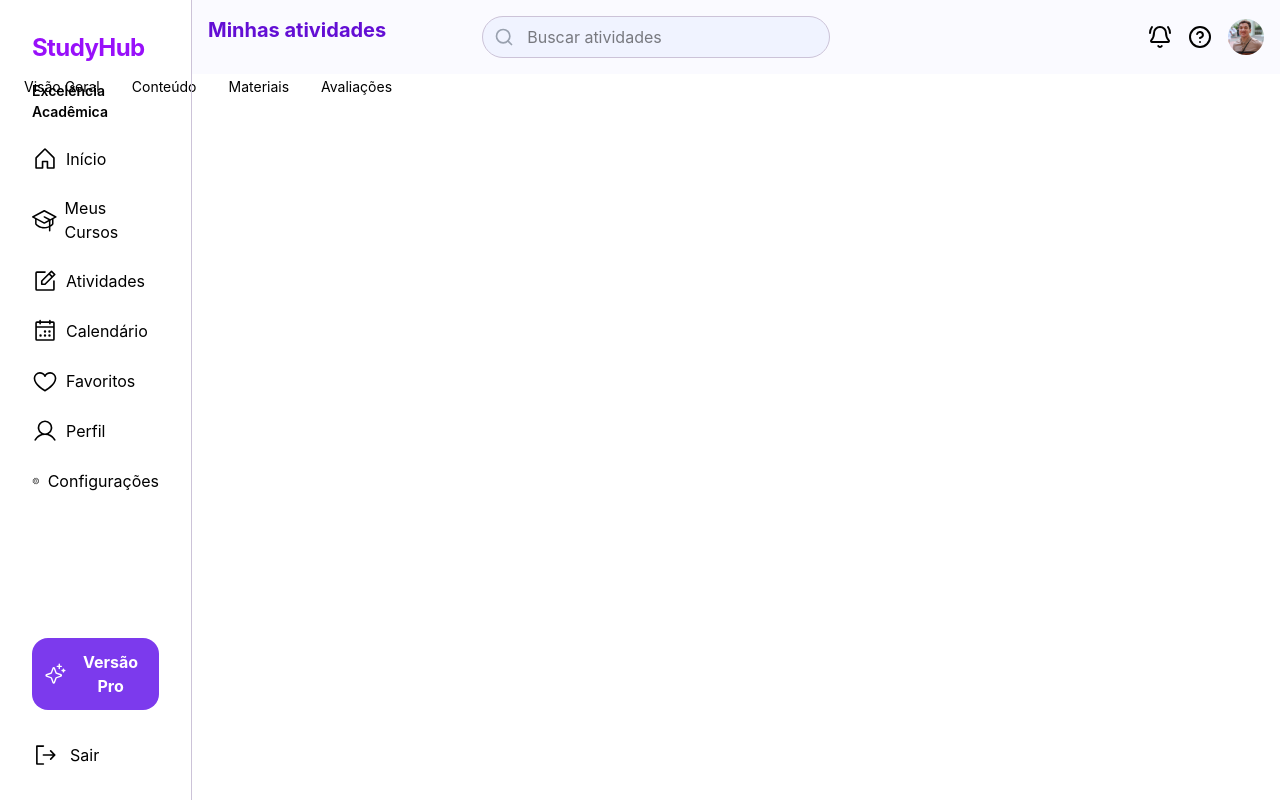
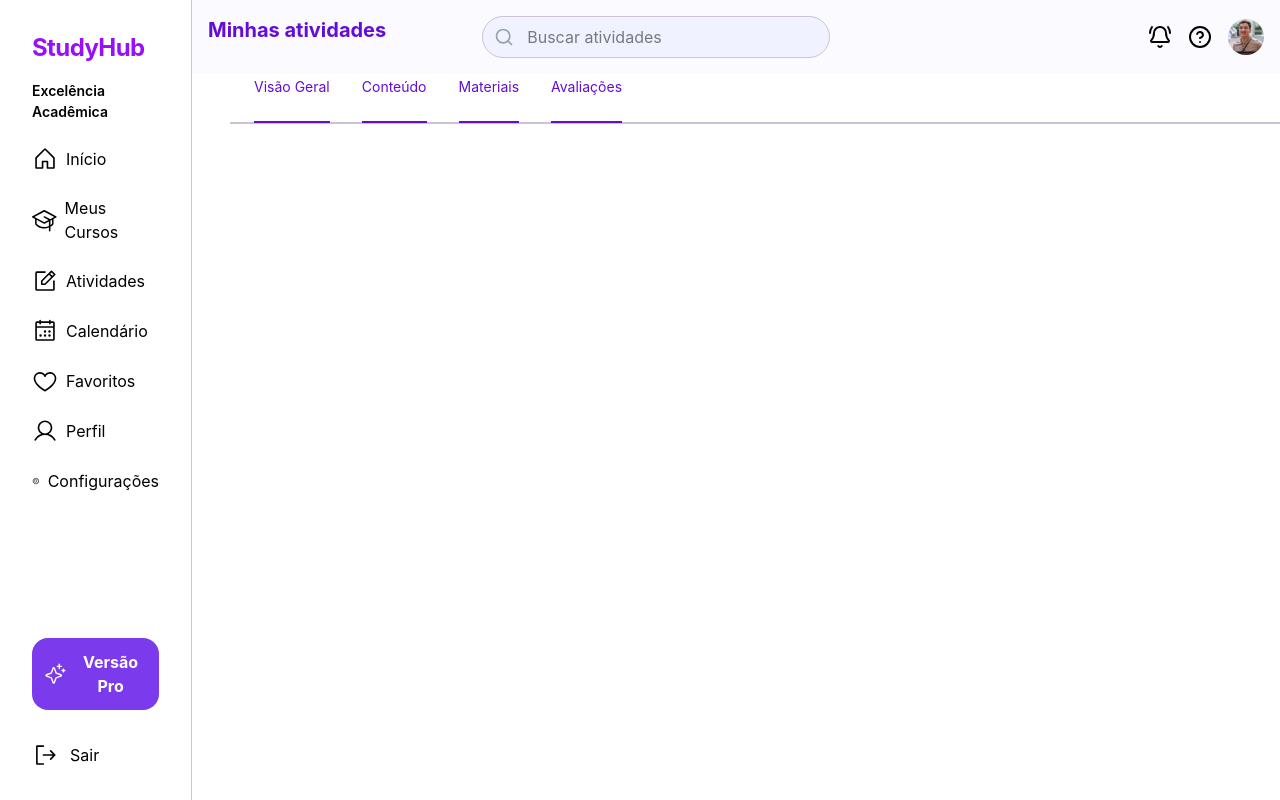
Before and after one commit to FS63-ALDEOTA/studyHub, a React (Vite) app: page /meus-cursos in a window 1280 px wide. Built offline with nearby package versions, Linux system fonts and the light colour scheme.

Commit message:
style: decora os links da sidebar e de courses

```diff
--- a/src/components/SideBar.jsx
+++ b/src/components/SideBar.jsx
@@ -16,13 +16,13 @@
                     <h3 className="mx-4 font-semibold text-[14px]">Excelência Acadêmica</h3>
                 </div>
                 <div className="flex flex-1 flex-col gap-2 mx-2 overflow-hidden">
-                    <Link to={"/home"} className="flex items-center gap-2 p-2 mx-4"><HouseIcon size={26} /> Início</Link>
-                    <Link to={"/meus-cursos"} className="flex items-center gap-2 p-2 mx-4"><GraduationCapIcon size={26} /> Meus Cursos</Link>
-                    <Link to={"/atividades"} className="flex items-center gap-2 p-2 mx-4"><NotePencilIcon size={26} /> Atividades </Link>
-                    <Link to={"/calendario"} className="flex items-center gap-2 p-2 mx-4"> <CalendarDotsIcon size={26} /> Calendário</Link>
-                    <Link to={"/favoritos"} className="flex items-center gap-2 p-2 mx-4"><HeartIcon size={26} /> Favoritos </Link>
-                    <Link to={"/perfil"} className="flex items-center gap-2 p-2 mx-4"><UserIcon size={26} /> Perfil </Link>
-                    <Link to={"/configuracoes"} className="flex items-center gap-2 p-2 mx-4"><GearIcon size={26} /> Configurações </Link>
+                    <Link to={"/home"} className="flex items-center gap-2 p-2 mx-4 focus:text-[#5A00C6] focus:bg-[#EADDFF] focus:rounded-xl focus:border-l-3"><HouseIcon size={26} /> Início</Link>
+                    <Link to={"/meus-cursos"} className="flex items-center gap-2 p-2 mx-4 focus:text-[#5A00C6] focus:bg-[#EADDFF] focus:rounded-xl focus:border-l-3"><GraduationCapIcon size={26} /> Meus Cursos</Link>
+                    <Link to={"/atividades"} className="flex items-center gap-2 p-2 mx-4 focus:text-[#5A00C6] focus:bg-[#EADDFF] focus:rounded-xl focus:border-l-3"><NotePencilIcon size={26} /> Atividades </Link>
+                    <Link to={"/calendario"} className="flex items-center gap-2 p-2 mx-4 focus:text-[#5A00C6] focus:bg-[#EADDFF] focus:rounded-xl focus:border-l-3"> <CalendarDotsIcon size={26} /> Calendário</Link>
+                    <Link to={"/favoritos"} className="flex items-center gap-2 p-2 mx-4 focus:text-[#5A00C6] focus:bg-[#EADDFF] focus:rounded-xl focus:border-l-3"><HeartIcon size={26} /> Favoritos </Link>
+                    <Link to={"/perfil"} className="flex items-center gap-2 p-2 mx-4 focus:text-[#5A00C6] focus:bg-[#EADDFF] focus:rounded-xl focus:border-l-3"><UserIcon size={26} /> Perfil </Link>
+                    <Link to={"/configuracoes"} className="flex items-center gap-2 p-2 mx-4 focus:text-[#5A00C6] focus:bg-[#EADDFF] focus:rounded-xl focus:border-l-3"><GearIcon size={26} /> Configurações </Link>
                 </div>
                 <div className="flex flex-col mx-4 py-4 gap-4">
                     <button className="flex items-center justify-center gap-2 mx-4 py-3 px-3 text-[16px] font-bold bg-secundary rounded-2xl text-white"> <SparkleIcon size={26} /> Versão Pro</button>
--- a/src/pages/Courses.jsx
+++ b/src/pages/Courses.jsx
@@ -1,11 +1,11 @@
 import { Link } from "react-router-dom"
 const Courses = () => {
   return (
-    <div className="ml-6">
-      <Link className="mr-8 my-4 text-[14px]">Visão Geral</Link>
-      <Link className="mr-8 my-4 text-[14px]">Conteúdo</Link>
-      <Link className="mr-8 my-4 text-[14px]">Materiais</Link>
-      <Link className="my-4 text-[14px]">Avaliações</Link>
+    <div className="ml-57.5 border-b-2 border-[#CCC3D8] pl-6 pb-6">
+      <Link className="mr-8 my-4 text-[14px] focus: text-primary focus: border-b-2 pb-6.5">Visão Geral</Link>
+      <Link className="mr-8 my-4 text-[14px] focus: text-primary focus: border-b-2 pb-6.5">Conteúdo</Link>
+      <Link className="mr-8 my-4 text-[14px] focus: text-primary focus: border-b-2 pb-6.5">Materiais</Link>
+      <Link className="my-4 text-[14px] focus: text-primary focus: border-b-2 pb-6.5">Avaliações</Link>
     </div>
   )
 }
```
